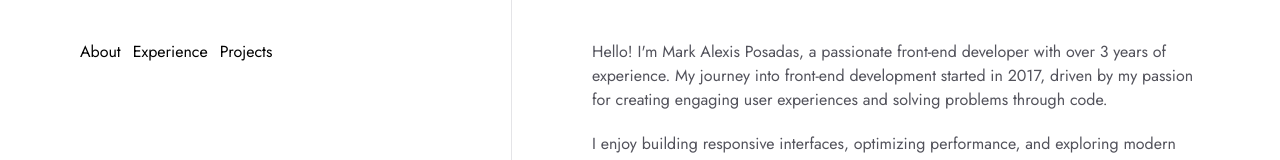
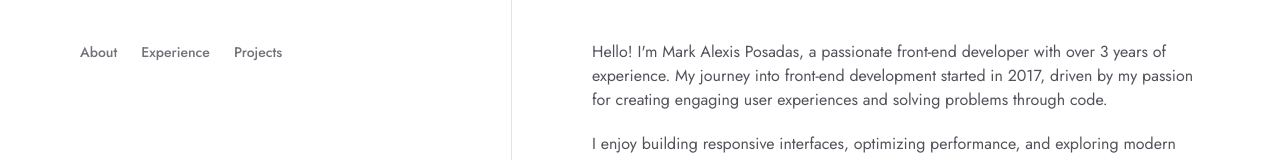
Before and after one commit to Mark-Alexis-Posadas/react-portfolio, a React (Vite) app: page / in a window 1280 px wide. Shown: the top 160 px of the page. Built offline with nearby package versions, Linux system fonts and the light colour scheme.

Commit message:
style: update navbar

```diff
--- a/src/components/navbar/index.tsx
+++ b/src/components/navbar/index.tsx
@@ -1,16 +1,92 @@
 import { NavbarTypes } from "../../types/navbar";
+
 interface NavbarProps {
   navbarData: NavbarTypes[];
 }
 
 export default function Navbar({ navbarData }: NavbarProps) {
   return (
-    <nav className="dark:bg-blackbg-white flex items-center gap-3 fixed z-10 left-0 top-0 shadow-md md:shadow-none  w-full md:bg-inherit p-3 md:p-0 md:relative">
-      {navbarData.map((item, index) => (
-        <li key={index} className="list-none capitalize">
-          <a href={`#${item.text}`}>{item.text}</a>
-        </li>
-      ))}
+    <nav
+      className="
+      fixed
+      left-0
+      top-0
+      z-20
+      w-full
+
+      border-b
+      border-zinc-200
+
+      bg-white/80
+      backdrop-blur-md
+
+      dark:border-zinc-800
+      dark:bg-black/80
+
+      md:relative
+      md:border-none
+      md:bg-transparent
+      md:backdrop-blur-none
+      "
+    >
+      <ul
+        className="
+        flex
+        items-center
+        gap-6
+
+        p-4
+
+        md:p-0
+        "
+      >
+        {navbarData.map((item) => (
+          <li key={item.text} className="group">
+            <a
+              href={`#${item.text}`}
+              className="
+              relative
+
+              text-sm
+              font-medium
+              capitalize
+
+              text-zinc-500
+
+              transition-colors
+
+              hover:text-black
+
+              dark:text-zinc-400
+              dark:hover:text-white
+              "
+            >
+              {item.text}
+
+              {/* underline animation */}
+              <span
+                className="
+                absolute
+                -bottom-2
+                left-0
+
+                h-[2px]
+                w-0
+
+                bg-black
+
+                transition-all
+                duration-300
+
+                group-hover:w-full
+
+                dark:bg-white
+                "
+              />
+            </a>
+          </li>
+        ))}
+      </ul>
     </nav>
   );
 }
```
